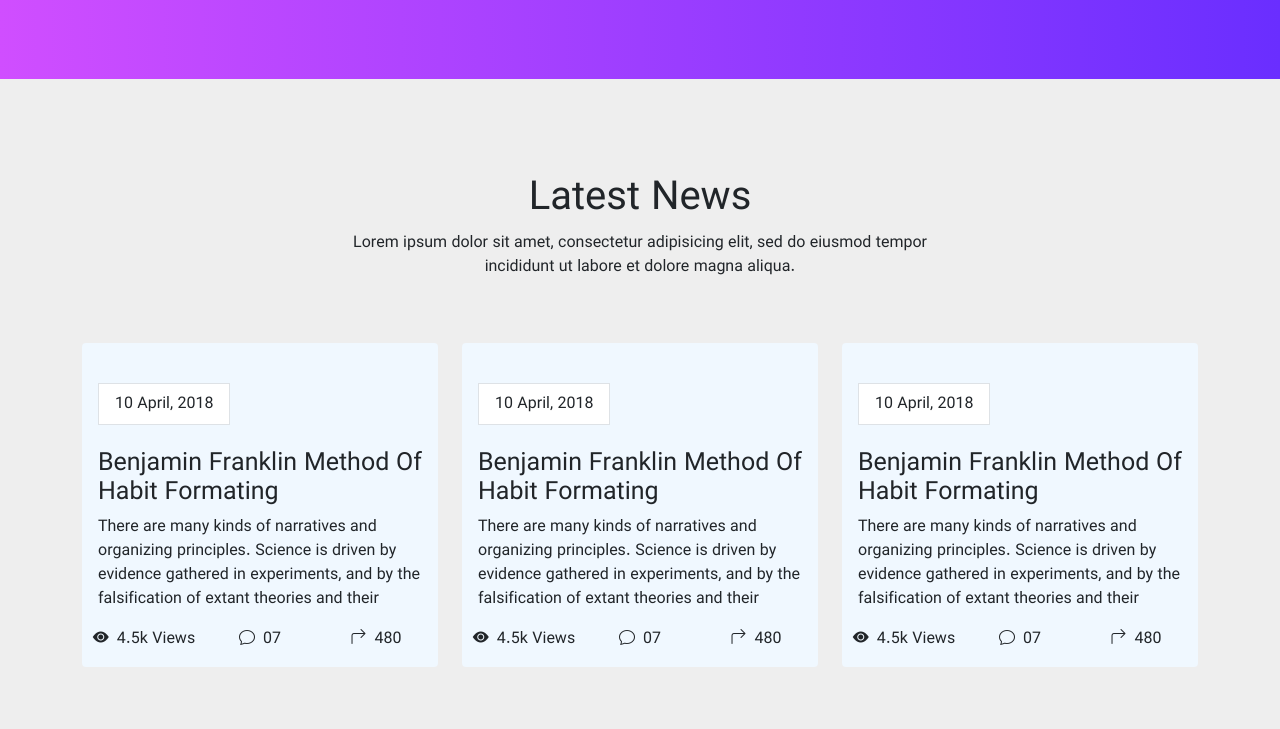
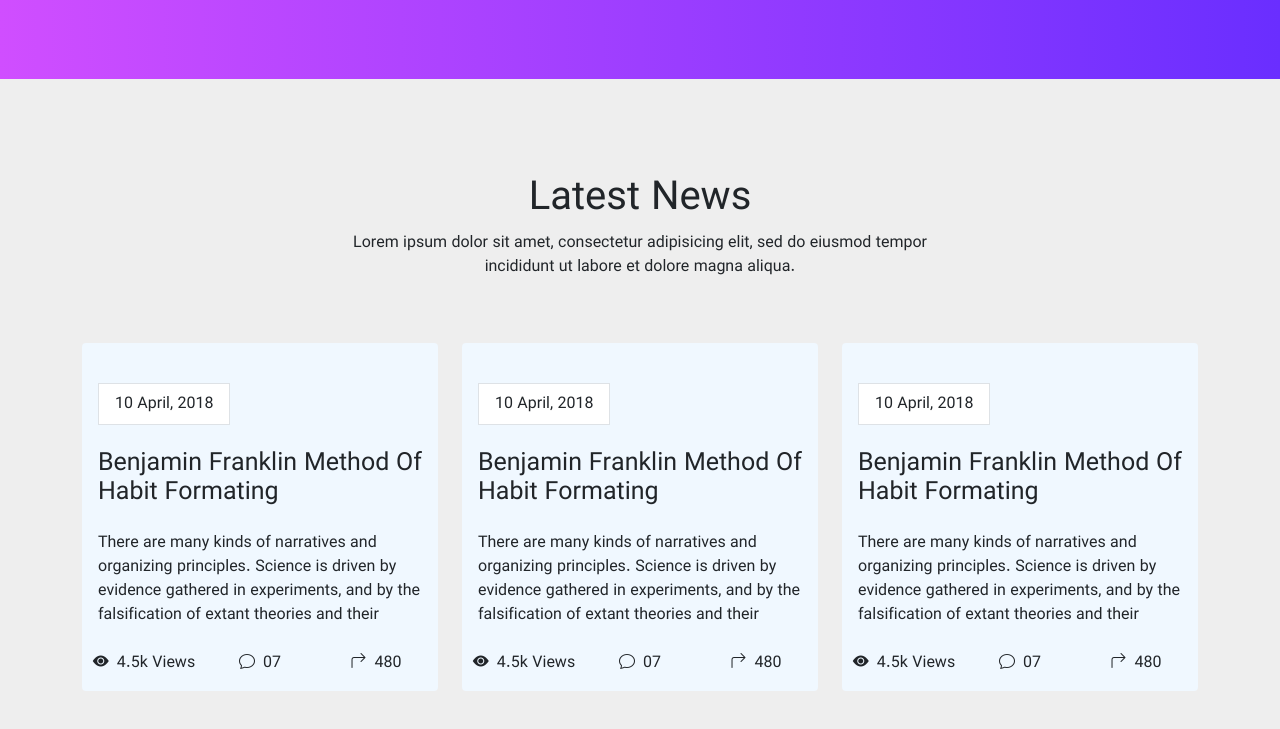
Before and after one commit to mm-tvkl/Complete-Project-3, a website: page index.html in a window 1280 px wide. Shown: the part 5530-6259 px from the top of the page. Drawn offline with nearby package versions, Linux system fonts and the light colour scheme; files whose address does not match are found by name.

Commit message:
Index.html Updated For working better

```diff
--- a/index.html
+++ b/index.html
@@ -485,7 +485,7 @@
                             <div class="card-body">
                                 <div class="bg-white py-2 px-3 my-4 border d-inline-flex date-title">10 April, 2018</div>
                                 <h5 style="line-height: 29px;" class="m-card-title">Benjamin Franklin Method Of Habit Formating</h5>
-                                <p>There are many kinds of narratives and organizing principles. Science is driven by evidence gathered in experiments, and by the falsification of extant theories and their</p>
+                                <p class="my-4">There are many kinds of narratives and organizing principles. Science is driven by evidence gathered in experiments, and by the falsification of extant theories and their</p>
                                 <div class="row gy-4">
                                     <div class="col-sm-12 col-md-4 p-0 text-center">
                                         <i class="bi bi-eye-fill"></i><span class="ms-2">4.5k Views</span>
@@ -507,7 +507,7 @@
                             <div class="card-body">
                                 <div class="bg-white py-2 px-3 my-4 border d-inline-flex date-title">10 April, 2018</div>
                                 <h5 style="line-height: 29px;" class="m-card-title">Benjamin Franklin Method Of Habit Formating</h5>
-                                <p>There are many kinds of narratives and organizing principles. Science is driven by evidence gathered in experiments, and by the falsification of extant theories and their</p>
+                                <p class="my-4">There are many kinds of narratives and organizing principles. Science is driven by evidence gathered in experiments, and by the falsification of extant theories and their</p>
                                 <div class="row gy-4">
                                     <div class="col-sm-12 col-md-4 p-0 text-center">
                                         <i class="bi bi-eye-fill"></i><span class="ms-2">4.5k Views</span>
@@ -529,7 +529,7 @@
                             <div class="card-body">
                                 <div class="bg-white py-2 px-3 my-4 border d-inline-flex date-title">10 April, 2018</div>
                                 <h5 style="line-height: 29px;" class="m-card-title">Benjamin Franklin Method Of Habit Formating</h5>
-                                <p>There are many kinds of narratives and organizing principles. Science is driven by evidence gathered in experiments, and by the falsification of extant theories and their</p>
+                                <p class="my-4">There are many kinds of narratives and organizing principles. Science is driven by evidence gathered in experiments, and by the falsification of extant theories and their</p>
                                 <div class="row gy-4">
                                     <div class="col-sm-12 col-md-4 p-0 text-center">
                                         <i class="bi bi-eye-fill"></i><span class="ms-2">4.5k Views</span>
```
